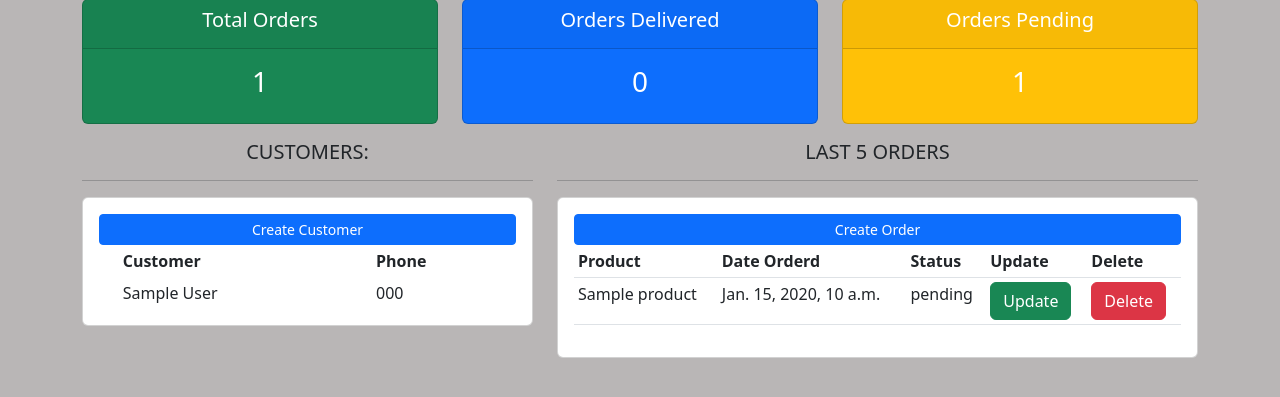
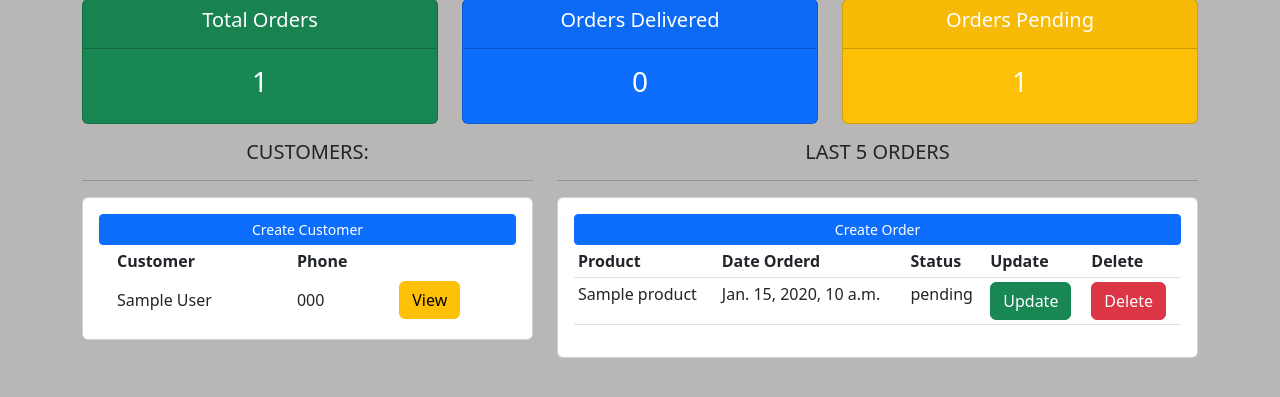
Before and after one commit to winlintun/django-shop-panel, a Django app: page / in a window 1280 px wide. Shown: the part 105-502 px from the top of the page. Run offline with Django 3.2, Linux system fonts and the light colour scheme; tables that the repository leaves empty hold one stand-in row (values such as "Sample post").

Commit message:
customer view profile detail

```diff
--- a/OnlineShop/shop/templates/shop/home.html
+++ b/OnlineShop/shop/templates/shop/home.html
@@ -53,12 +53,14 @@
                     <th></th>
                     <th>Customer</th>
                     <th>Phone</th>
+                    <th></th>
                 </tr>
                 {% for customer in customers %}
                 <tr>
                     <td></td>
                     <td>{{ customer.name }}</td>
                     <td>{{ customer.phone }}</td>
+                    <td><a href="{% url 'shop:customer' customer.id %}" class="btn btn-warning">View</a></td>
                 </tr>
                 {% endfor %}
 
```
